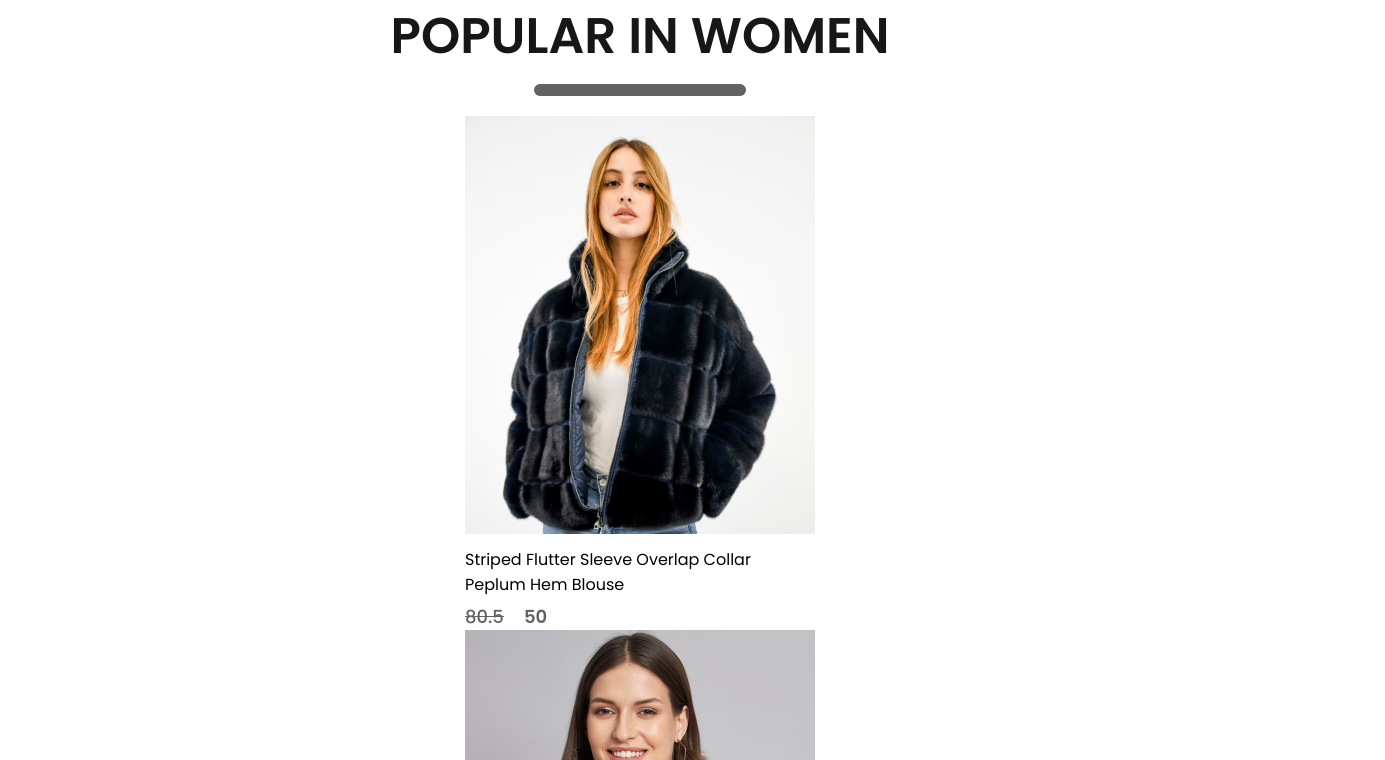
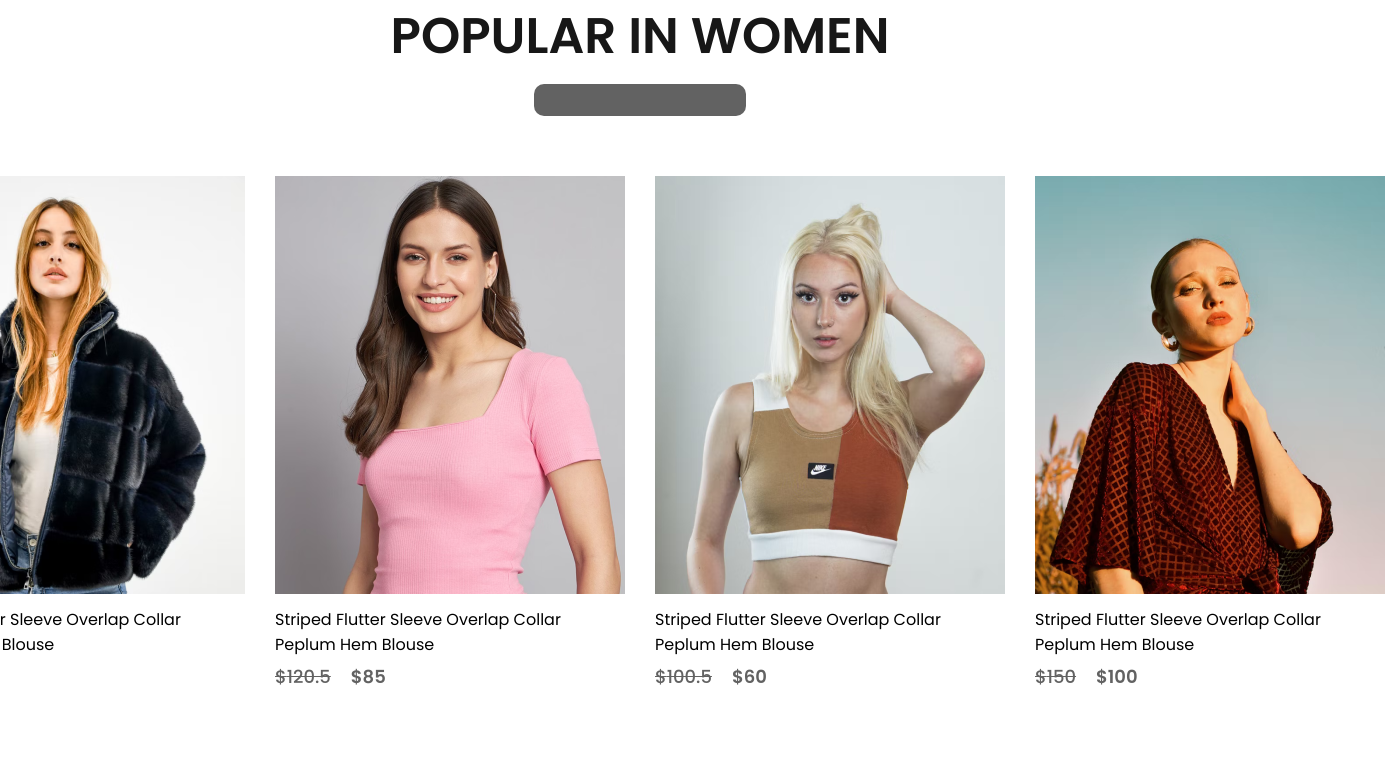
Before and after one commit to Anjali331997/E-commerce-MERN-Stack, a React (Create React App) app in the folder frontend/: page / in a window 1280 px wide. Shown: the part 900-1660 px from the top of the page, 1385 px wide, since content can reach past the window. After the commit the page ends 1619 px from the top, so only its background shows below. Built offline with nearby package versions, Linux system fonts and the light colour scheme.

Commit message:
popular components css is complete

```diff
--- a/frontend/src/components/Popular/Popular.css
+++ b/frontend/src/components/Popular/Popular.css
@@ -17,7 +17,12 @@
     /* border:none; */
     height: 20px;
     padding: 6px;
-    margin-bottom: 10px;
     border-radius: 10px;
     background: var(--grey);
 }
+
+.popular-item{
+    margin-top: 50px;
+    display: flex;
+    gap: 30px;
+}
--- a/frontend/src/components/items/Items.jsx
+++ b/frontend/src/components/items/Items.jsx
@@ -8,10 +8,10 @@ const Items = (props) => {
             <p>{props.name}</p>
             <div className="item-prices">
                 <div className="item-price-old">
-                    {props.old_price}
+                    ${props.old_price}
                 </div>
                 <div className="item-price-new">
-                    {props.new_price}
+                    ${props.new_price}
                 </div>
             </div>
         </div>
```
